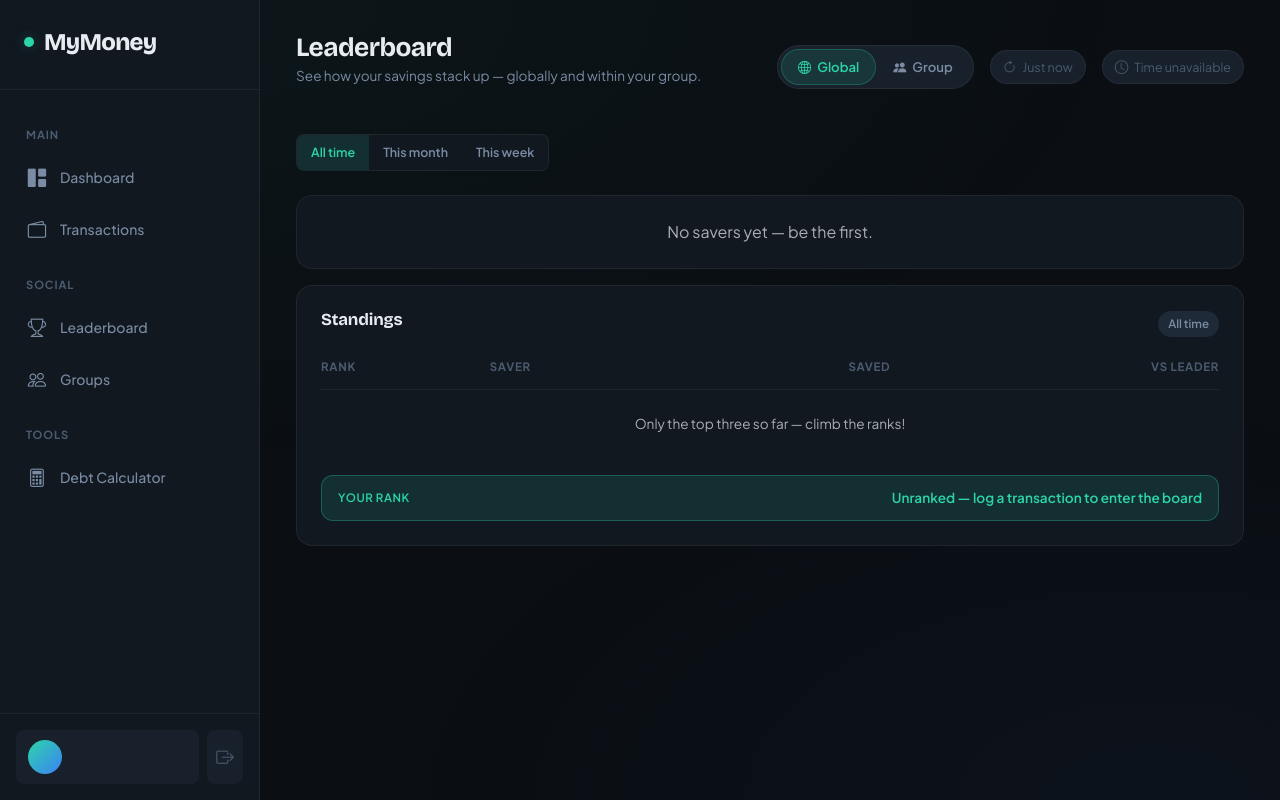
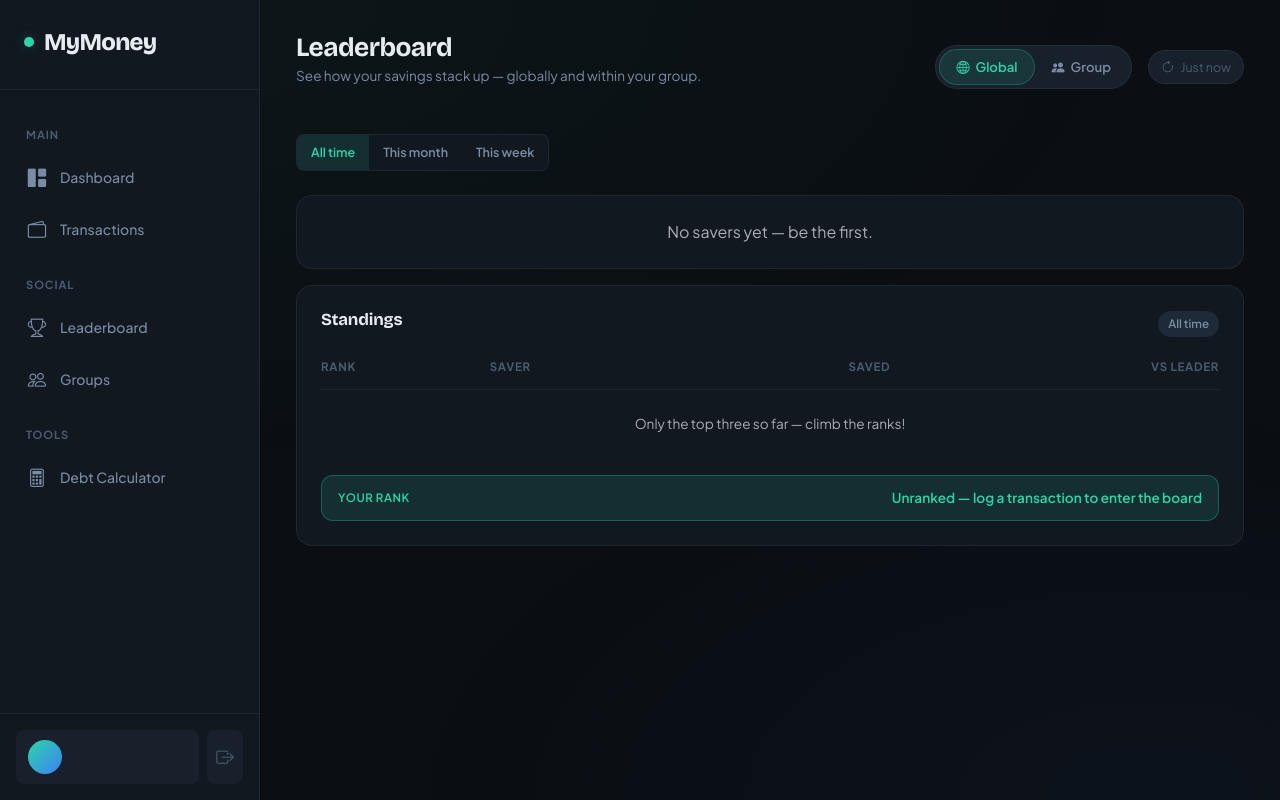
Before and after one commit to Haydosi/CITS3403-Project, a Flask app: template app/templates/leaderboard.html in a window 1280 px wide. Run offline with Flask 3, Linux system fonts and the light colour scheme; the template is opened without the code that fills it, so the values that code supplies are empty.

Commit message:
Revert "Adding Ajax showing current time"

```diff
--- a/app/api.py
+++ b/app/api.py
@@ -190,17 +190,6 @@ def api_dashboard():
     active_users = User.query.filter_by(is_active=True).count()
     latest_users = [u.to_dict() for u in User.query.order_by(User.created_at.desc()).limit(5).all()]
     return jsonify(total_users=total_users, active_users=active_users, latest_users=latest_users)
-
-
-@private_api.route("/ajax_current_time", methods=["GET"])
-def api_ajax_current_time():
-    if not current_user.is_authenticated:
-        return json_error("Authentication required", 401)
-    now = datetime.now(UTC)
-    return jsonify(
-        iso=now.isoformat(),
-        formatted=now.strftime("%d %b %Y, %H:%M:%S UTC"),
-    )
 
 
 def _window_cutoff(raw):
--- a/app/static/js/leaderboard.js
+++ b/app/static/js/leaderboard.js
@@ -31,8 +31,6 @@ const worldTabBtn = $("worldTabBtn");
 const groupTabBtn = $("groupTabBtn");
 const lbUpdated = $("lbUpdated");
 const lbUpdatedLabel = lbUpdated?.querySelector("span");
-const lbServerTime = $("lbServerTime");
-const lbServerTimeLabel = lbServerTime?.querySelector("span");
 
 const windowBtns = document.querySelectorAll(".lb-window-tab");
 
@@ -254,23 +252,6 @@ function updateLastFetchedLabel() {
     else lbUpdatedLabel.textContent = `Updated ${Math.floor(seconds / 60)}m ago`;
 }
 
-// ─── Server time (Ajax) ────────────────────────────────────
-
-async function fetchServerTime() {
-    if (!lbServerTimeLabel) return;
-    try {
-        const res = await fetch("/api/private/ajax_current_time");
-        if (!res.ok) {
-            lbServerTimeLabel.textContent = "Time unavailable";
-            return;
-        }
-        const data = await res.json();
-        lbServerTimeLabel.textContent = data.formatted || data.iso || "—";
-    } catch (_) {
-        lbServerTimeLabel.textContent = "Time unavailable";
-    }
-}
-
 // ─── Data fetching ─────────────────────────────────────────
 
 async function fetchGroups() {
@@ -389,15 +370,10 @@ async function backgroundRefresh() {
 
 setInterval(backgroundRefresh, REFRESH_MS);
 setInterval(updateLastFetchedLabel, 10 * 1000);
-setInterval(fetchServerTime, 30 * 1000);
 document.addEventListener("visibilitychange", () => {
-    if (!document.hidden) {
-        backgroundRefresh();
-        fetchServerTime();
-    }
+    if (!document.hidden) backgroundRefresh();
 });
 
 updateScopeView();
 updateWindowView();
-fetchServerTime();
 refresh({ refetchGroups: true });
--- a/app/templates/leaderboard.html
+++ b/app/templates/leaderboard.html
@@ -25,10 +25,6 @@
             </div>
             <div class="lb-updated" id="lbUpdated" aria-live="polite">
                 <i class="bi bi-arrow-clockwise"></i>
-                <span>Loading…</span>
-            </div>
-            <div class="lb-updated lb-server-time" id="lbServerTime" aria-live="polite">
-                <i class="bi bi-clock"></i>
                 <span>Loading…</span>
             </div>
         </div>
```
Also changed, not shown: tests/test_api.py (+0 -14 lines).
